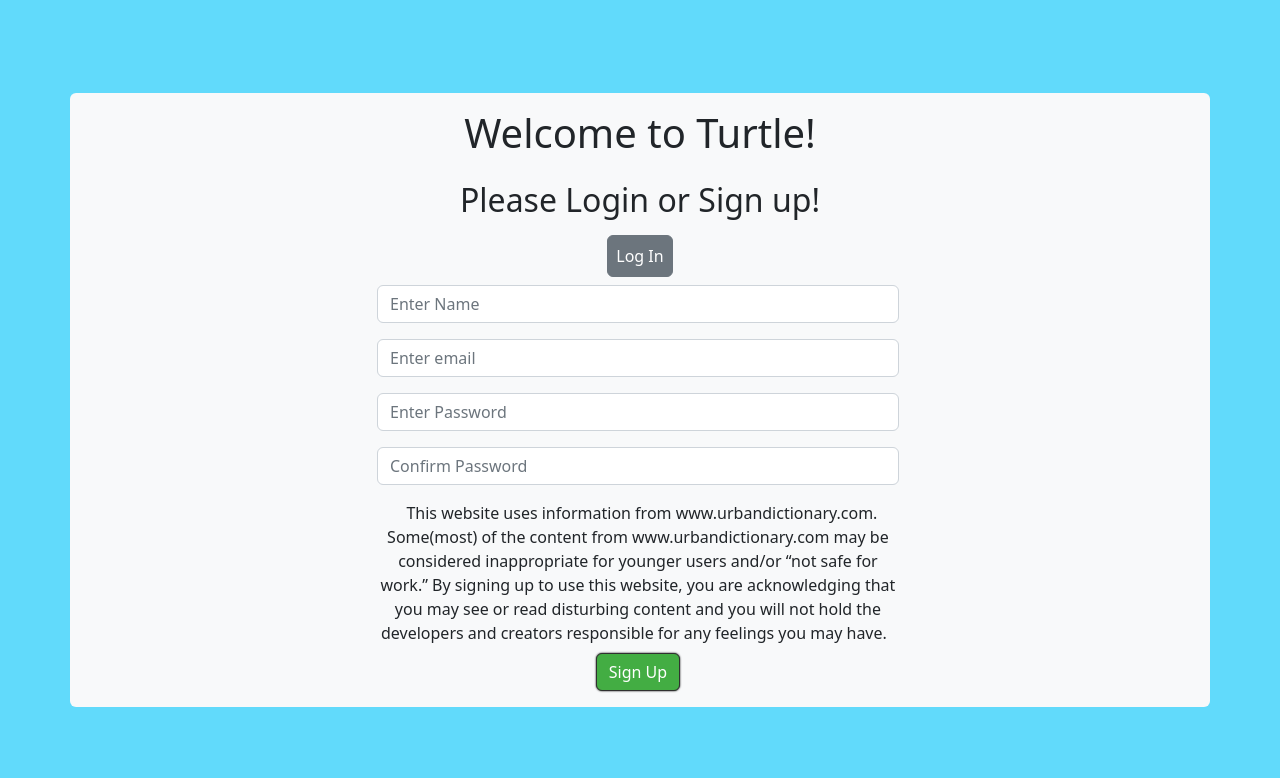
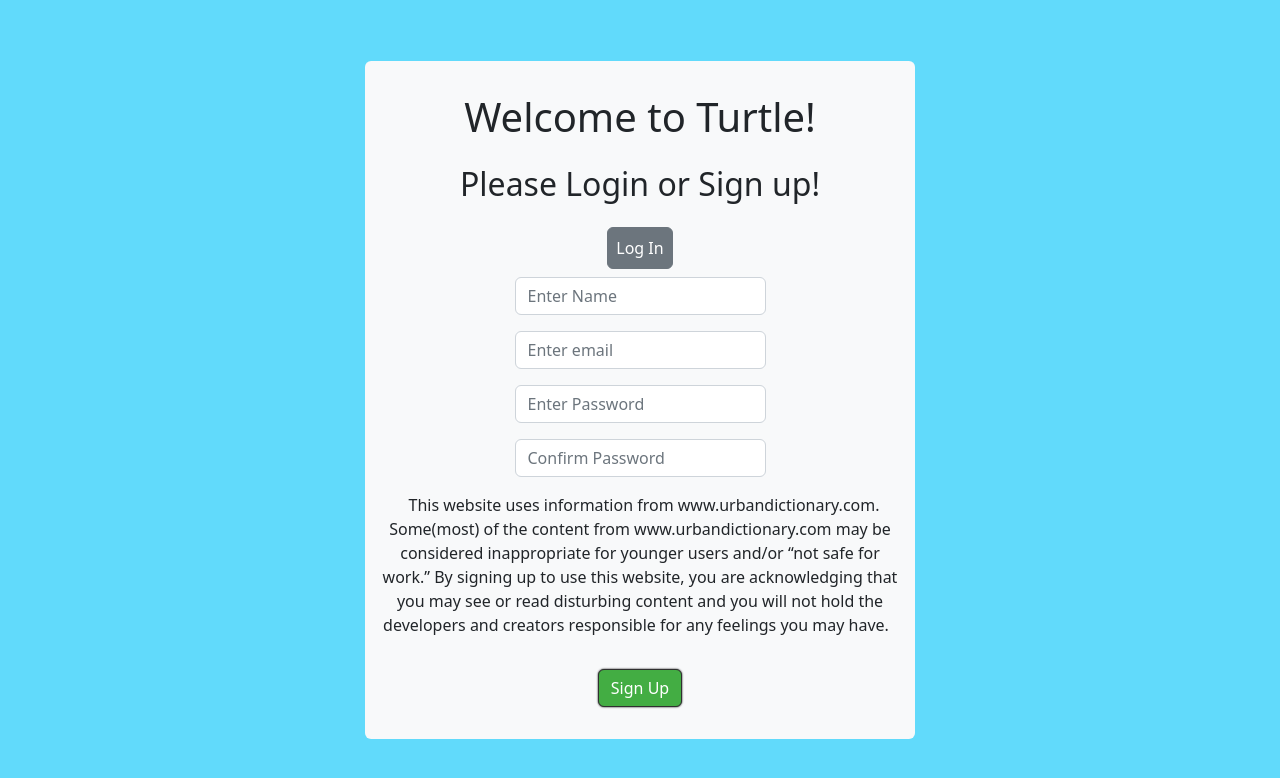
Before and after one commit to dunndealpro/turtle-game, a React (Create React App) app: page /score-board in a window 1280 px wide. Both pictures are taken after a click on the button "New User". Shown: the top 778 px of the page. Built offline with nearby package versions, Linux system fonts and the light colour scheme; no server answers.

Commit message:
update auth page styling

```diff
--- a/src/Pages/AuthPage/AuthPage.jsx
+++ b/src/Pages/AuthPage/AuthPage.jsx
@@ -13,18 +13,21 @@ export default function AuthPage({ setUser }) {
     return (
         <>
             <div className='d-flex justify-content-center align-items-center vh-100 auth-page'>
-                <Container className="bg-light rounded">
+                <Container >
                     <Row className="m-2 justify-content-center align-items-center">
-                        <Col md={6} bg-dark className="">
+                        <Col lg={6} bg-dark className="bg-light rounded pb-4 pt-4">
                             <h1 className="p-2">Welcome to Turtle!</h1>
                             <h2 className="p-2"> Please Login or Sign up!</h2>
-                            <Button variant="secondary" className="p-2 mx-auto mb-2" onClick={() => setShowSignUp(!showSignUp)}>{showSignUp ? 'Log In' : 'New User'}</Button>
+                            <Button variant="secondary" className="p-2 mx-auto mt-2 mb-2" onClick={() => setShowSignUp(!showSignUp)}>{showSignUp ? 'Log In' : 'New User'}</Button>
+                           {/* <Col > */}
                             {showSignUp ?
                                 <SignUpForm className=" " setUser={setUser} />
                                 :
                                 <LoginForm className=" " setUser={setUser} />
                             }
-                            </Col>
+                           {/* </Col> */}
+                        </Col>
+
                     </Row>
                 </Container>
             </div>
--- a/src/components/KeyCard/KeyCard.css
+++ b/src/components/KeyCard/KeyCard.css
@@ -1,5 +1,6 @@
-.key, .key:hover, .key.active, .key:active {
+.key, .key:hover,  .key:active {
   background-color: lightGrey;
+
   margin: 1px;
   padding: 4px;
   height: 60px;
--- a/src/components/LoginForm/LoginForm.jsx
+++ b/src/components/LoginForm/LoginForm.jsx
@@ -34,9 +34,9 @@ export default function LoginForm({ setUser }) {
 
     return (
         <>
-            <Container className="p-2" >
-                <Row>
-                    <Col >
+            {/* <Container className="p-2" > */}
+            <Row className='justify-content-center align-items-center'>
+                <Col lg={6}>
                     <Form autoComplete="off" onSubmit={handleSubmit}>
                         <Form.Group className='mb-3'>
                             <Form.Control type="email" placeholder="Enter email" name="email" value={credentials.email} onChange={handleChange} required />
@@ -44,15 +44,15 @@ export default function LoginForm({ setUser }) {
                         <Form.Group className='mb-3'>
                             <Form.Control type="password" placeholder="Enter Password" name="password" value={credentials.password} onChange={handleChange} required />
                         </Form.Group>
+                    </Form>
+                </Col>
+            </Row>
             <span className="m-2">
                 This website uses information from www.urbandictionary.com.  Some(most) of the content from www.urbandictionary.com may be considered inappropriate for younger users and/or “not safe for work.”  By logging in to this website, you are acknowledging that you may see or read disturbing content and you will not hold the developers and creators responsible for any feelings you may have.
             </span><br />
-                            <Button className="m-2 game-button" type="submit" >Login</Button>
+            <Button className="m-3 game-button" type="submit" onClick={handleSubmit}>Login</Button>
             <p className="error-message">&nbsp;{error}</p>
-                        </Form>
-                    </Col>
-                </Row>
-            </Container>
+            {/* </Container> */}
         </>
     );
 }
--- a/src/components/SignUpForm/SignUpForm.jsx
+++ b/src/components/SignUpForm/SignUpForm.jsx
@@ -45,7 +45,10 @@ export default class SignUpForm extends Component {
     render() {
         const disable = this.state.password !== this.state.confirm;
         return (
-            <div className="d-flex justify-content-center align-items-center" >
+            // <div className="d-flex justify-content-center align-items-center" >
+            <>
+                <Row className='justify-content-center align-items-center'>
+                    <Col lg={6}>
                         <Form autoComplete="off" onSubmit={this.handleSubmit}>
                             <Form.Group className="mb-3" >
                                 <Form.Control type="name" placeholder="Enter Name" name="name" value={this.state.name} onChange={this.handleChange} required />
@@ -59,13 +62,19 @@ export default class SignUpForm extends Component {
                             <Form.Group className="mb-3" >
                                 <Form.Control type="password" placeholder="Confirm Password" name="confirm" value={this.state.confirm} onChange={this.handleChange} required />
                             </Form.Group>
+                        </Form>
+                    </Col>
+                </Row>
                 <span className="m-2">
                     This website uses information from www.urbandictionary.com.  Some(most) of the content from www.urbandictionary.com may be considered inappropriate for younger users and/or “not safe for work.”  By signing up to use this website, you are acknowledging that you may see or read disturbing content and you will not hold the developers and creators responsible for any feelings you may have.
-                    </span> <br />
-                        <Button className="m-2 game-button" type="submit" disabled={disable}>Sign Up</Button>
-                </Form>
-                <p className="error-message">&nbsp;{this.state.error}</p>
-            </div>
+                </span> <br /><br />
+                <Button className="m-2 game-button" onClick={this.handleSubmit} disabled={disable}>Sign Up</Button>
+                {this.state.error?
+                <p className="error-message">&nbsp;{this.state.error}</p>:
+                <div></div>
+                }
+            </>
+            // </div>
         );
     }
 }
```
Also changed, not shown: 1 other file (tests, documents, lock files or other folders). Lines whose indentation alone changed are shown as unchanged.
